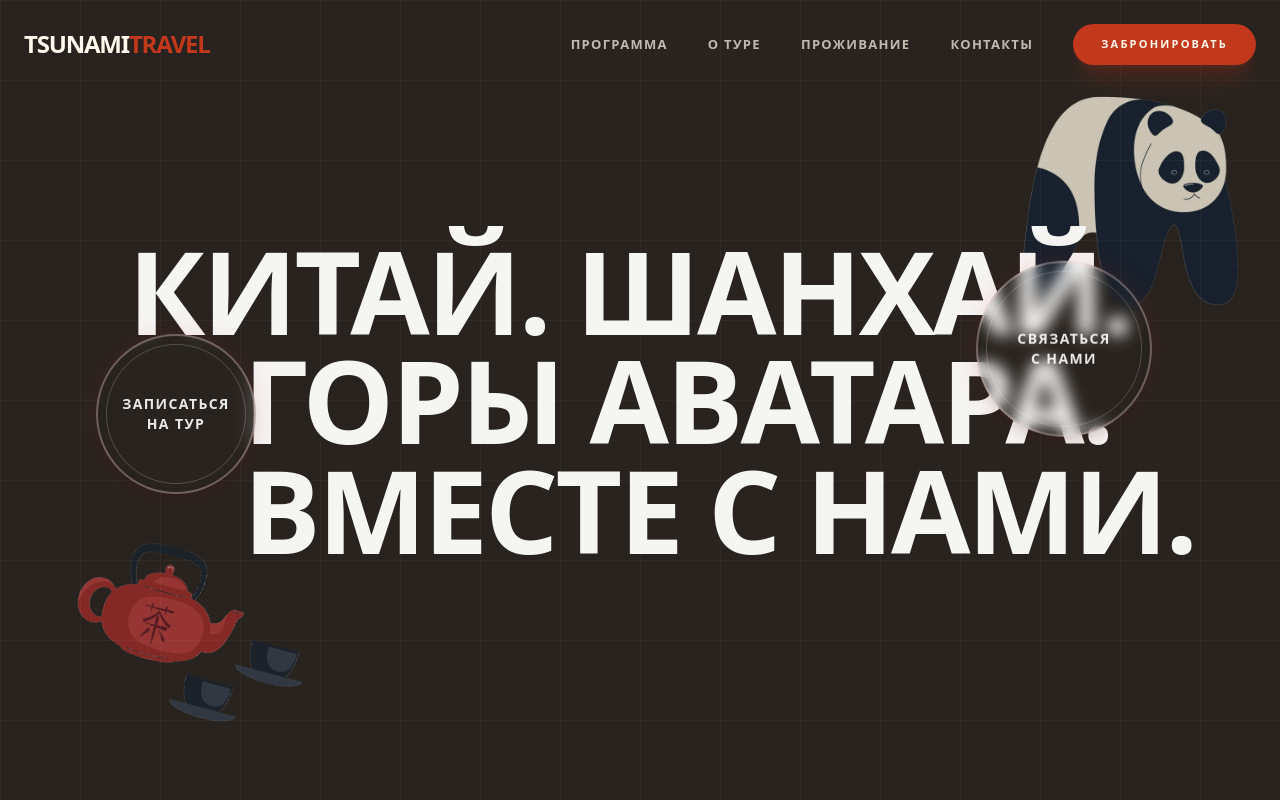
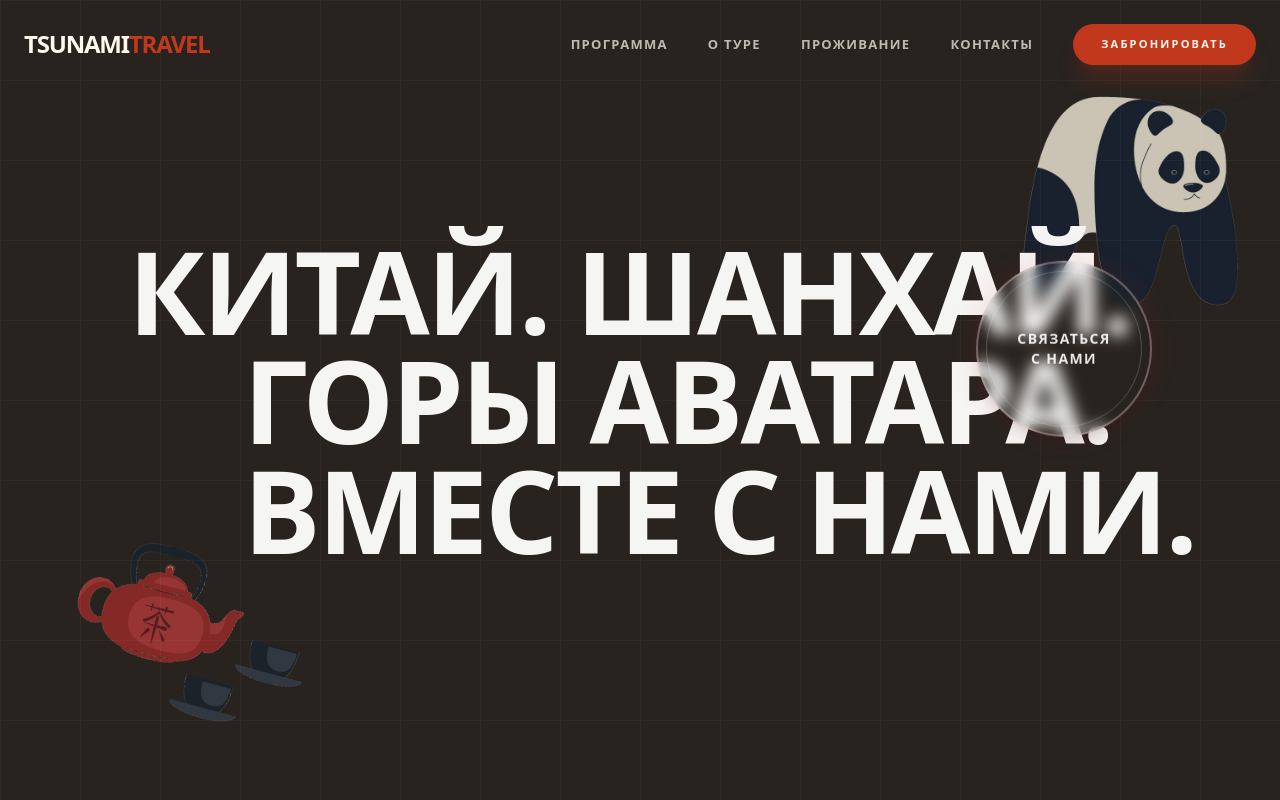
Before and after one commit to payton-ggg/chi-na, a Next.js app: page / in a window 1280 px wide. Shown: the top 800 px of the page. Built offline with nearby package versions, Linux system fonts and the light colour scheme.

Commit message:
feat: add initial `Hero` and `Features` section components.

```diff
--- a/app/components/sections/Features.tsx
+++ b/app/components/sections/Features.tsx
@@ -130,8 +130,10 @@ export default function Features() {
                     {/* Description */}
                     <p
                       className={`text-lg leading-relaxed relative z-10 ${
-                        index === 0 || index === 2
+                        index === 0
                           ? "text-dark-section/80 max-w-[70%]"
+                          : index === 2
+                          ? "text-dark-section/80"
                           : "text-light-surface"
                       }`}
                     >
--- a/app/components/sections/Hero.tsx
+++ b/app/components/sections/Hero.tsx
@@ -104,21 +104,6 @@ export default function Hero() {
             <br />С НАМИ
           </span>
         </button>
-
-        {/* Bubble 2 - Hidden on small mobile, adaptive on larger screens */}
-        <button className="hidden sm:flex absolute top-[28%] right-[75%] sm:top-[30%] sm:right-[85%] md:top-[30%] md:right-[85%] w-28 h-28 sm:w-32 sm:h-32 md:w-40 md:h-40 rounded-full border-2 border-white/30 items-center justify-center backdrop-blur-sm animate-float-slow cursor-pointer group transition-all duration-500 z-20 hover:scale-110 hover:border-primary-scarlet-500/50 shadow-lg">
-          <div className="absolute inset-2 rounded-full border border-white/20 group-hover:border-primary-scarlet-400/40 transition-all duration-500" />
-
-          <div className="absolute inset-0 rounded-full bg-linear-to-br from-primary-scarlet-600/0 via-primary-scarlet-500/0 to-primary-scarlet-700/0 group-hover:from-primary-scarlet-600/70 group-hover:via-primary-scarlet-500/80 group-hover:to-primary-scarlet-700/90 transition-all duration-500" />
-
-          <div className="absolute inset-0 rounded-full shadow-[0_0_30px_rgba(220,38,38,0.15)] group-hover:shadow-[0_0_60px_rgba(220,38,38,0.5)] transition-all duration-500" />
-
-          <span className="text-xs sm:text-sm uppercase tracking-widest text-white/90 group-hover:text-white text-center relative z-10 font-semibold transition-all duration-300">
-            ЗАПИСАТЬСЯ
-            <br />
-            НА тур
-          </span>
-        </button>
       </div>
     </section>
   );
```
